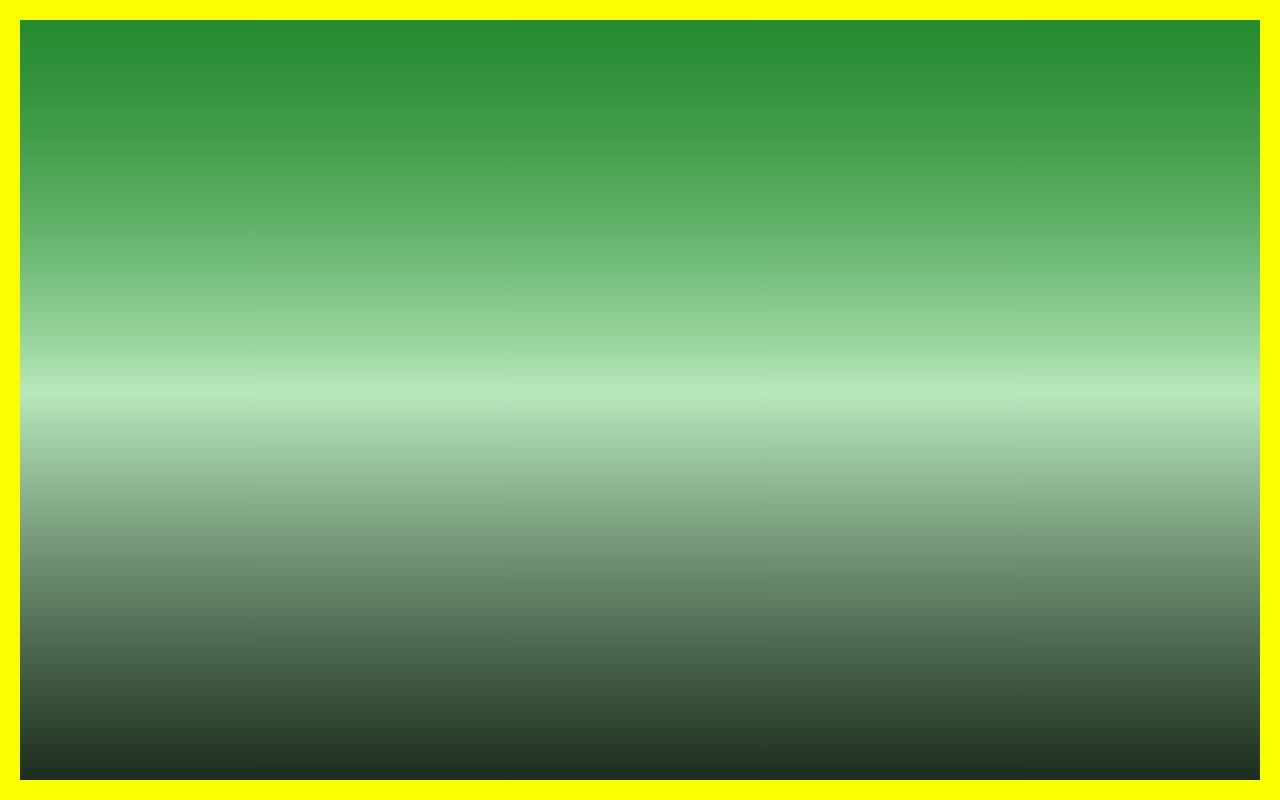
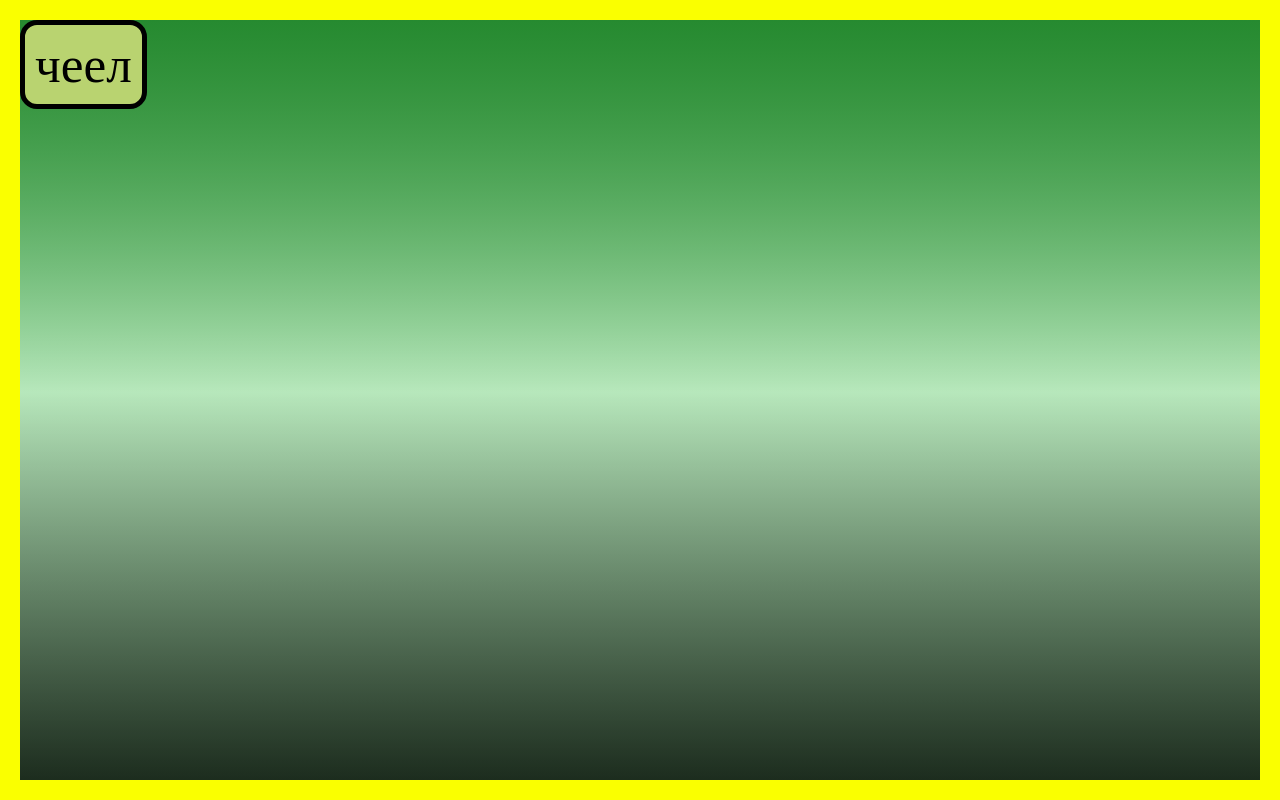
Before and after one commit to hahah-eto-ya-maga/counteroffensive, a React (Create React App) app in the folder client/: page / in a window 1280 px wide. Built offline with nearby package versions, Linux system fonts and the light colour scheme; a web font is replaced by a local one.

Commit message:
[ADD] Добавлены компонента Button

```diff
--- a/client/src/App.tsx
+++ b/client/src/App.tsx
@@ -1,9 +1,12 @@
 import React from "react";
 import "./styles/global.css";
+import { LoadingPage } from "./pages";
+import { Button, Input } from "./components";
 
 const App: React.FC = () => {
   return (
     <div className="app">
+      <Button appearance="primary_disable">чеел</Button>
     </div>
   );
 };
--- a/client/src/components/UI/Button/Button.css
+++ b/client/src/components/UI/Button/Button.css
@@ -3,9 +3,7 @@
   font-size: 4vw;
   font-style: normal;
   line-height: normal;
-  display: flex;
-  justify-content: center;
-  align-items: center;
+  text-align: center;
   box-sizing: border-box;
   padding: 10px;
   cursor: pointer;
@@ -24,10 +22,14 @@
   background-color: var(--primary-green-hover);
 }
 
+.primary_disable {
+  color: var(--black);
+  background-color: var(--primary-green);
+  cursor: default;
+}
+
 .menu {
-  color: var(--black);
-  border: 1px solid var(--gray-light);
-  background: none;
+  background: var(--gradient-menu);
 }
 
 .menu:hover {
--- /dev/null
+++ b/client/src/components/UI/Button/Button.tsx
@@ -0,0 +1,33 @@
+import React from "react";
+import cn from "classnames";
+import "./Button.css";
+
+export interface ButtonProps
+  extends React.DetailedHTMLProps<
+    React.ButtonHTMLAttributes<HTMLButtonElement>,
+    HTMLButtonElement
+  > {
+  appearance: "primary" | "menu" | "primary_disable";
+}
+
+const Button: React.FC<ButtonProps> = ({
+  appearance,
+  className,
+  children,
+  ...props
+}) => {
+  return (
+    <button
+      className={cn("button", className, {
+        ["primary"]: appearance === "primary",
+        ["menu"]: appearance === "menu",
+        ["primary_disable"]: appearance === "primary_disable",
+      })}
+      {...props}
+    >
+      {children}
+    </button>
+  );
+};
+
+export default Button;
--- a/client/src/styles/global.css
+++ b/client/src/styles/global.css
@@ -24,9 +24,3 @@ body {
   --bright-green: #74cf3c;
   --light-green: #85ba65;
 }
-
-.app {
-  display: flex;
-  justify-content: center;
-  height: 100%;
-}
```
Also changed, not shown: client/src/components/Header/Header.tsx (deleted, +0 -7 lines), client/src/components/game/Game.tsx (deleted, +0 -7 lines), client/src/App.css (deleted).
